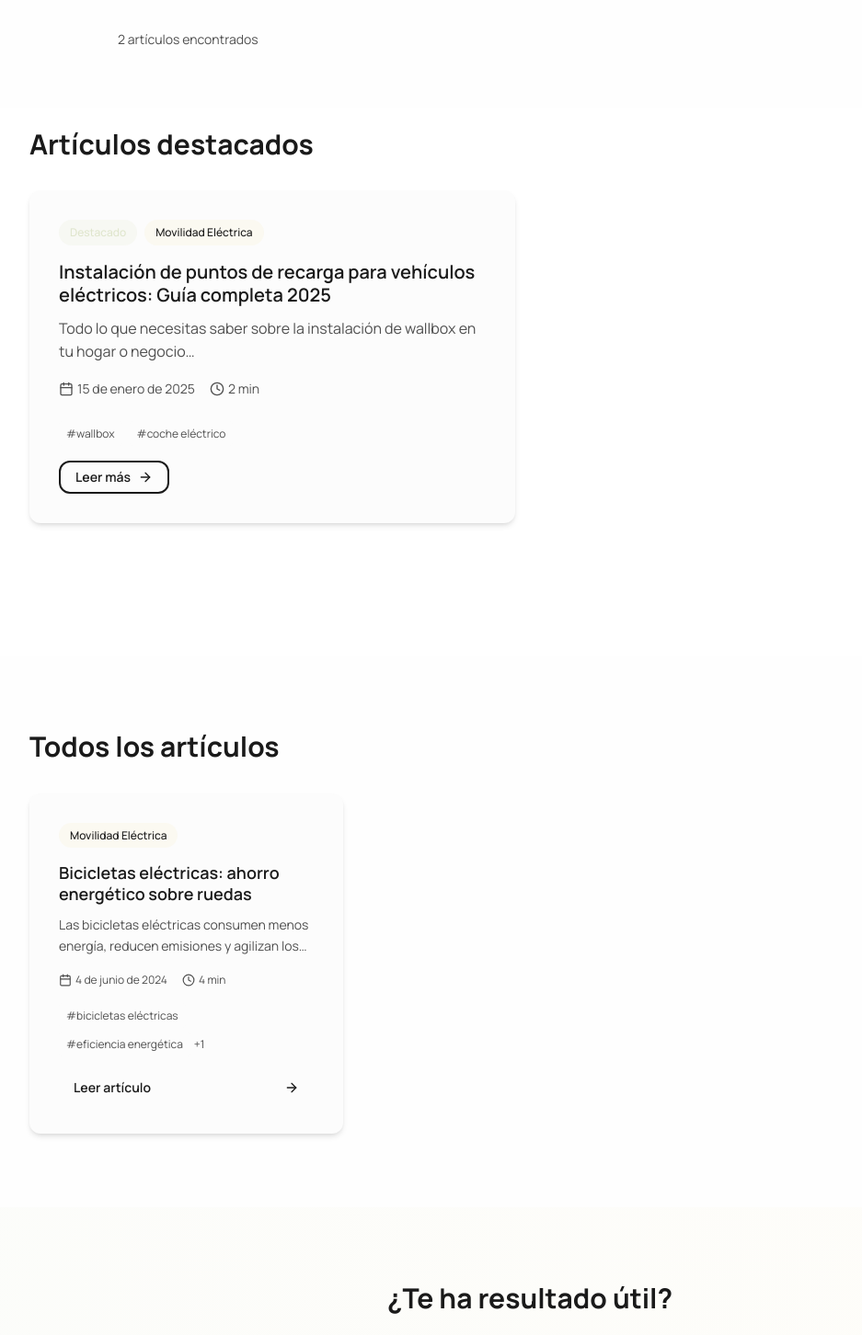
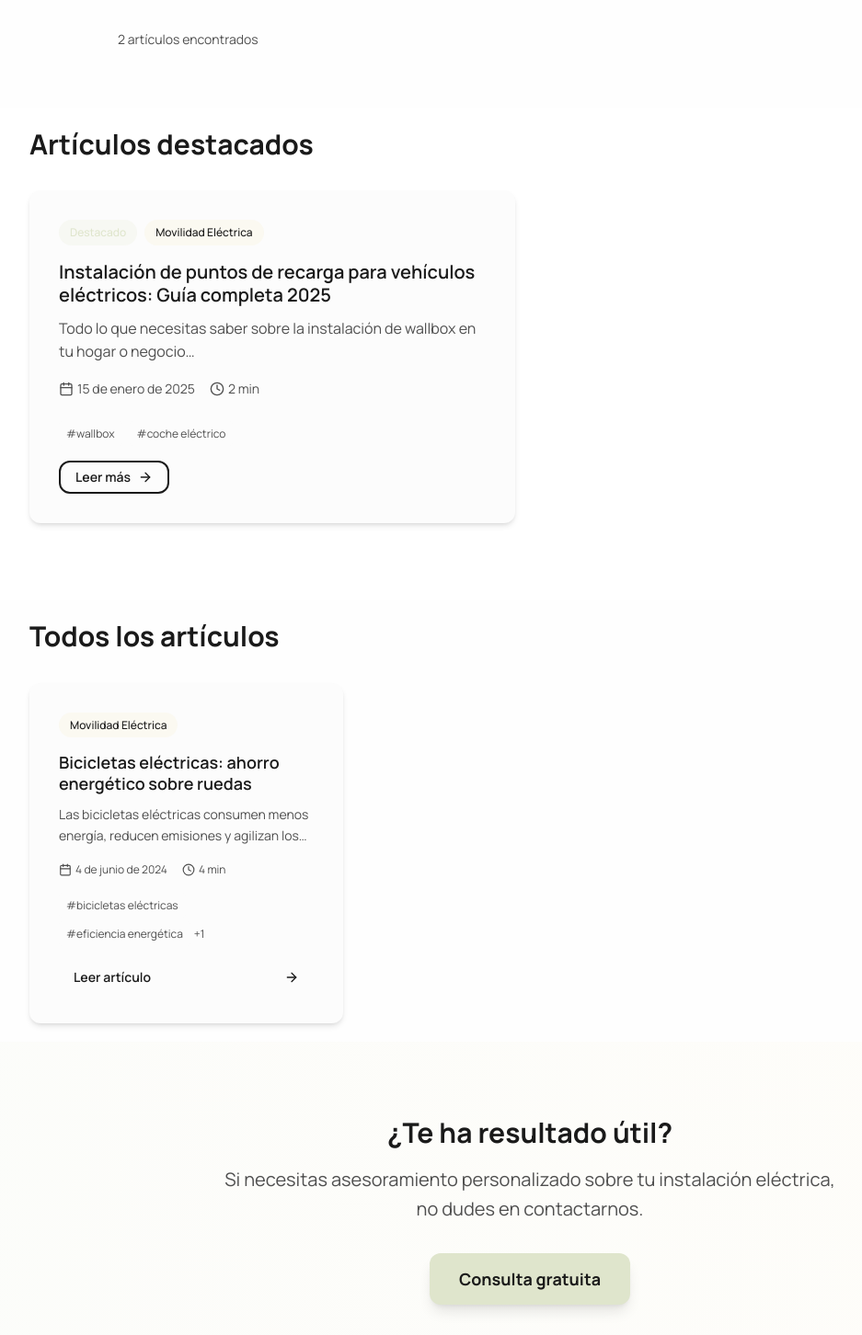
Before and after one commit to Medu-coder/voltik.es, a React (Vite) app: page /blog in a window 1280 px wide. Shown: the part 472-1924 px from the top of the page at 92% size, without its empty margins (64-1001 px from the left). Built offline with nearby package versions, Linux system fonts and the light colour scheme.

Commit message:
cambio layout blog

```diff
--- a/src/pages/Blog.tsx
+++ b/src/pages/Blog.tsx
@@ -98,7 +98,7 @@ const Blog = () => {
 
         {/* Featured Posts */}
         {featuredPosts.length > 0 && (
-          <section className="voltik-section pt-5">
+          <section className="voltik-section pt-5 pb-5">
             <div className="voltik-container">
               <h2 className="text-2xl md:text-3xl font-bold text-foreground mb-8">
                 Artículos destacados
@@ -160,7 +160,7 @@ const Blog = () => {
 
         {/* Regular Posts */}
         {regularPosts.length > 0 && (
-          <section className="voltik-section bg-muted/30">
+          <section className="voltik-section bg-muted/30 pt-5 pb-5">
             <div className="voltik-container">
               <h2 className="text-2xl md:text-3xl font-bold text-foreground mb-8">
                 Todos los artículos
```
